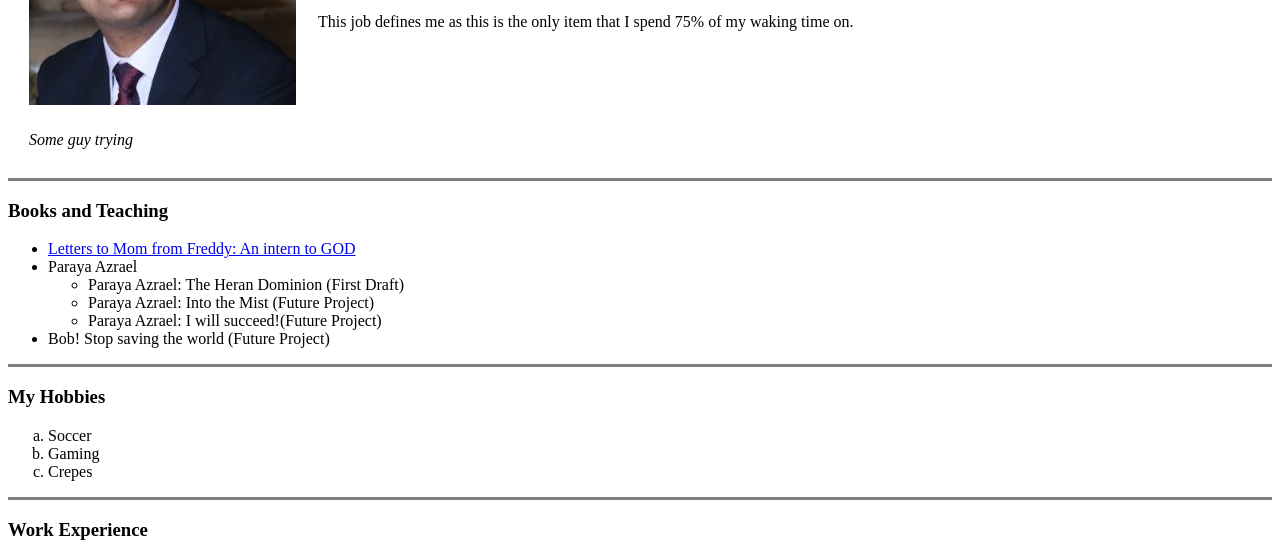
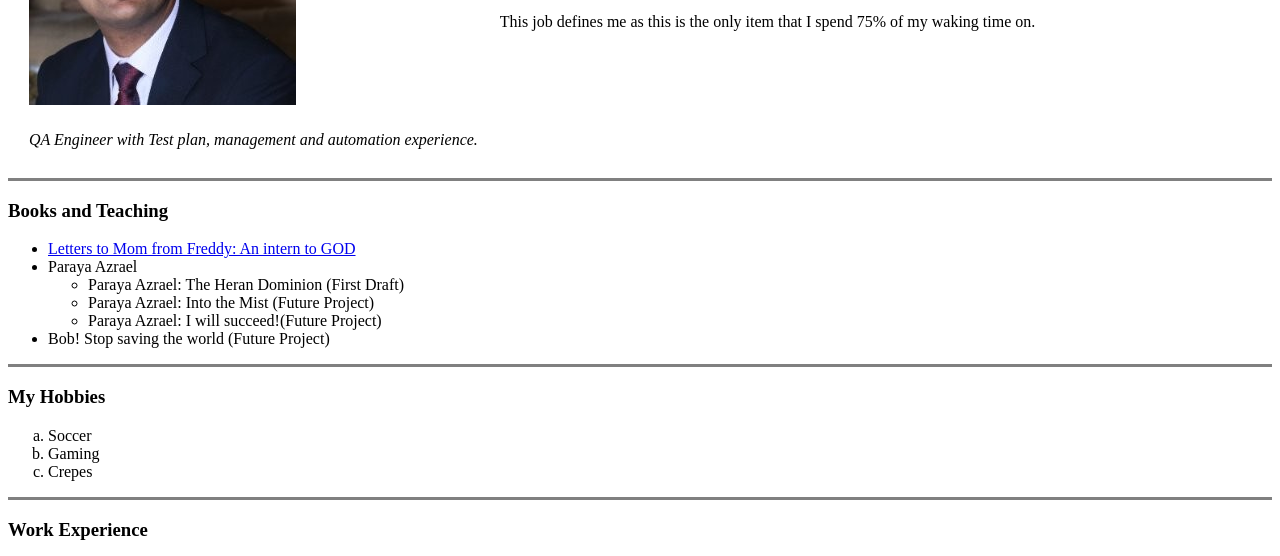
Before and after one commit to specificheatdelta/first_website_cv, a plain HTML site: page index.html in a window 1280 px wide. Shown: the part 191-747 px from the top of the page. Drawn offline with Linux system fonts and the light colour scheme.

Commit message:
Update to the description field

```diff
--- a/index.html
+++ b/index.html
@@ -11,7 +11,7 @@
     <td><h1> Fahad Ahsan </h1><p> I am a QA Lead at Beachbody working on backend systems.</p><p>This job defines me as this is the
         only item that I spend 75% of my waking time on.</p></td>
      </tr>
-     <tr> <td><em> Some guy trying </em></td>
+     <tr> <td><em> QA Engineer with Test plan, management and automation experience. </em></td>
      </tr>
      </table>
     <hr size="3" noshade>
```
